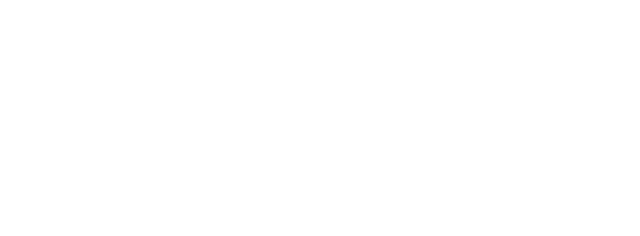
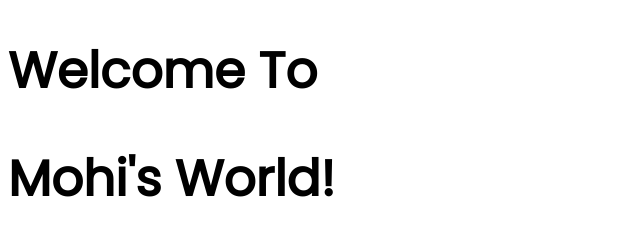
Before and after one commit to Dev-MOHI/my-portfoliio, a plain HTML site: page index.html in a window 1280 px wide. Shown: the whole page, without its empty margins (0-640 px from the left). Drawn offline with Linux system fonts and the light colour scheme.

Commit message:
secend commit

```diff
--- a/index.html
+++ b/index.html
@@ -5,8 +5,14 @@
     <meta http-equiv="X-UA-Compatible" content="IE=edge">
     <meta name="viewport" content="width=device-width, initial-scale=1.0">
     <title>MOHIUDDIN</title>
+    <link rel="preconnect" href="https://fonts.googleapis.com">
+    <link rel="preconnect" href="https://fonts.gstatic.com" crossorigin>
+    <link href="https://fonts.googleapis.com/css2?family=Poppins&display=swap" rel="stylesheet">
+    <link rel="stylesheet" href="style.css">
 </head>
 <body>
+    <h1>Welcome To</h1>
+    <h1>Mohi's World!</h1>
 
 </body>
 </html>
--- a/style.css
+++ b/style.css
@@ -0,0 +1,6 @@
+body{
+    font-family: 'Poppins', sans-serif;
+}
+h1{
+    font-size: 50px;
+}
```
